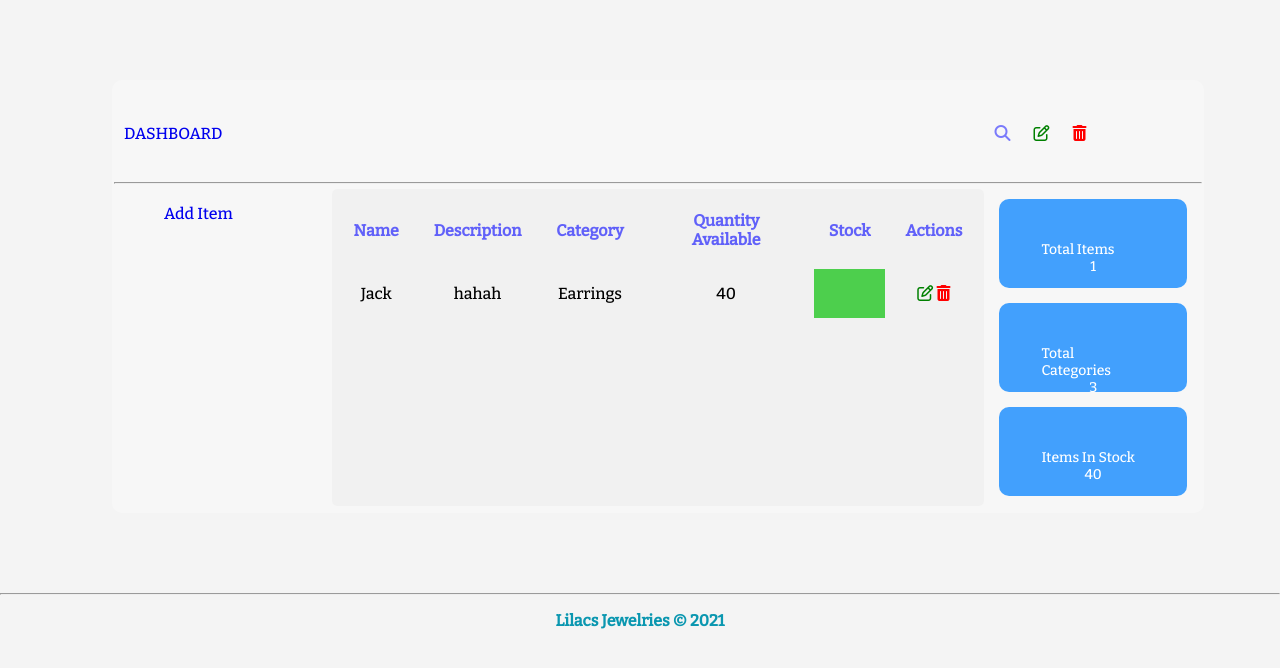
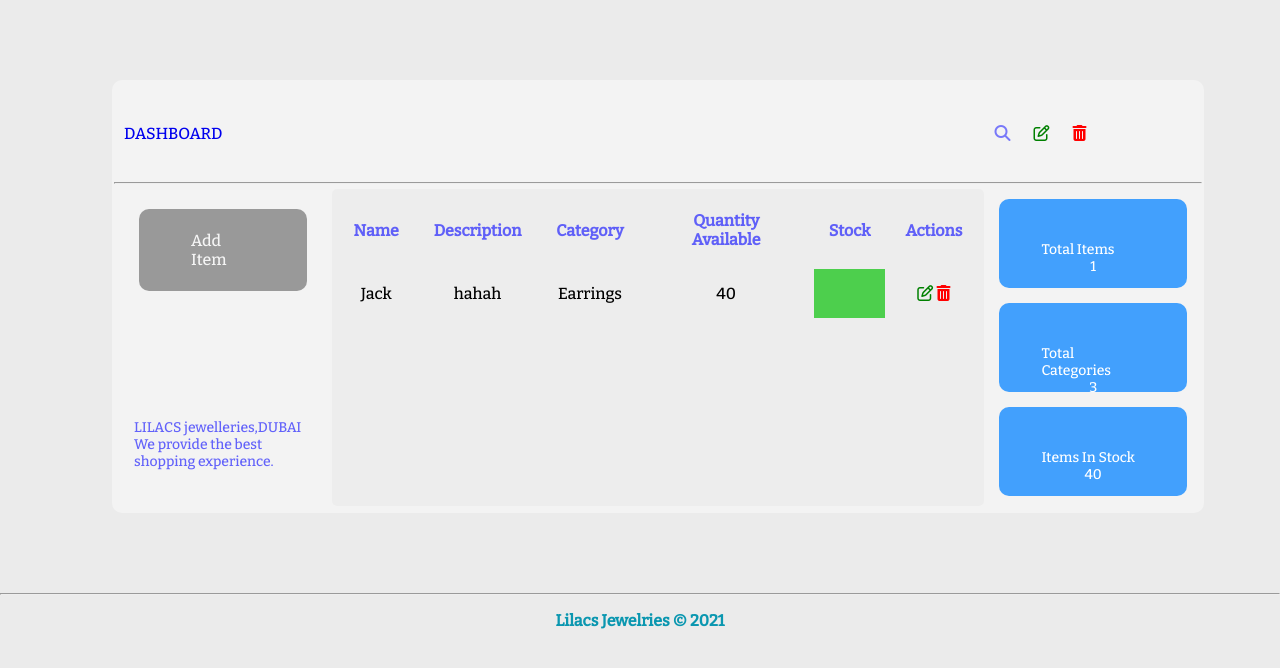
Before and after one commit to JaeBotchway/inventoryProj, a plain HTML site: page index.html in a window 1280 px wide. Drawn offline with nearby package versions, Linux system fonts and the light colour scheme.

Commit message:
second message

```diff
--- a/index.html
+++ b/index.html
@@ -33,6 +33,8 @@
 
             <div class="left-side-panel">
                 <a href="add.html">Add Item</a>
+                <p>LILACS jewelleries,DUBAI <br>
+                    We provide the best shopping experience. </p>
             </div>
 
             <div class="main-panel">
@@ -105,7 +107,7 @@
 
         <div class="modal__actions">
             <button class="btn btn--passive" id ="modalCancel">Cancel</button>
-            <button class="btn btn--success"  id = "modalAdd">Add</button>
+            <button class="btn btn--success"  id = "modalAdd">Update</button>
         </div>
     </div>
 
--- a/style.css
+++ b/style.css
@@ -6,8 +6,8 @@
 body{
     width:100%;
     height:100%;
-    background-color: rgba(128, 128, 128, 0.082);
-    background-image:url(/images/pexels-marta-branco-1453008.jpg);
+    background-color: rgba(128, 128, 128, 0.158);
+    /* background-image:url(/images/pexels-marta-branco-1453008.jpg); */
     background-size: cover;
     font-family:'Bitter', serif;
 }
@@ -18,7 +18,7 @@ cursor: pointer;
 }
 
 .container{
-    background-color: rgba(255, 255, 255, 0.247);
+    background-color: rgba(255, 255, 255, 0.39);
     width:85%;
     border:2px solid transparent;
     border-radius: 10px;
@@ -46,12 +46,20 @@ cursor: pointer;
 .left-side-panel a{
     display:block;
     text-decoration: none;
+    border:2px solid transparent;
+    border-radius: 10px;
+    background-color: rgba(128, 128, 128, 0.781);
     padding: 20px 50px;
+    margin:25px;
+    color:whitesmoke;
 }
 
-.left-side-panel img{
-    width:4rem;
-    height: 4rem;
+.left-side-panel p{
+    font-size: 14px;
+    font-weight: lighter;
+    color:rgba(0, 0, 255, 0.596);
+    margin:8rem 20px auto 20px;
+
 }
 
 .main-panel{
@@ -59,7 +67,7 @@ cursor: pointer;
     margin-top: 5px;
     margin-bottom: 5px;
     border-radius: 5px;
-    background-color: rgba(237, 237, 237, 0.568);
+    background-color: rgba(237, 237, 237, 0.884);
     font-weight: bold;
 }
 
@@ -119,6 +127,7 @@ cursor: pointer;
     width:50%;
     margin-left: 10rem;
 }
+
 .main-panel select{
     display:block;
     padding:1rem;
@@ -195,6 +204,10 @@ cursor: pointer;
     margin-bottom: 3vh;
 }
 
+.modal__content input:focus{
+ outline:none;
+}
+
 .modal__actions .btn--passive{
     color: rgba(15, 15, 233, 0.705);
     margin-right: 2vw;
```
